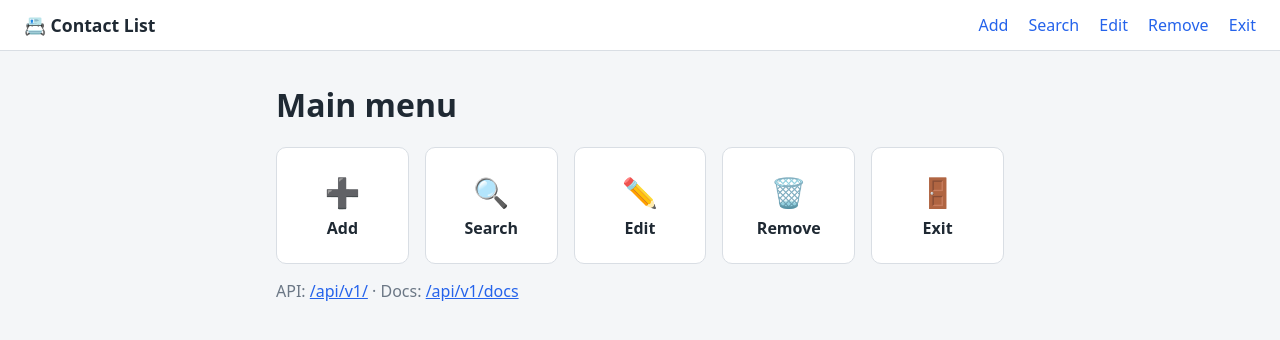
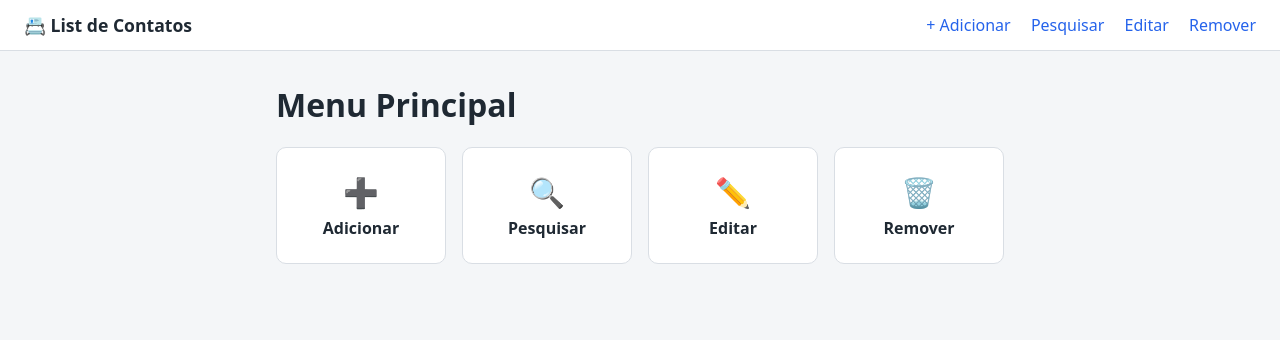
Before and after one commit to Arthur-Ferreira/contact_list, a Django app: template contactlist/contacts/templates/contacts/home.html in a window 1280 px wide. Shown: the top 340 px of the page. Run offline with Django 5.2, Linux system fonts and the light colour scheme; the template is opened without the code that fills it, so the values that code supplies are empty.

Commit message:
Atualização dos templates.

```diff
--- a/contactlist/contacts/templates/contacts/base.html
+++ b/contactlist/contacts/templates/contacts/base.html
@@ -9,13 +9,12 @@
   </head>
   <body>
     <header>
-      <a class="brand" href="{% url 'contacts:home' %}">📇 Contact List</a>
+      <a class="brand" href="{% url 'contacts:home' %}">📇 List de Contatos</a>
       <nav>
-        <a href="{% url 'contacts:add' %}">Add</a>
-        <a href="{% url 'contacts:search' %}">Search</a>
-        <a href="{% url 'contacts:pick_edit' %}">Edit</a>
-        <a href="{% url 'contacts:pick_remove' %}">Remove</a>
-        <a href="{% url 'contacts:exit' %}">Exit</a>
+        <a href="{% url 'contacts:add' %}">+ Adicionar</a>
+        <a href="{% url 'contacts:search' %}">Pesquisar</a>
+        <a href="{% url 'contacts:pick_edit' %}">Editar</a>
+        <a href="{% url 'contacts:pick_remove' %}">Remover</a>
       </nav>
     </header>
     <main>
--- a/contactlist/contacts/templates/contacts/form.html
+++ b/contactlist/contacts/templates/contacts/form.html
@@ -11,8 +11,8 @@
   </div>
   {% endfor %}
   <div class="actions">
+    <a class="btn" href="{% url 'contacts:home' %}">Cancelar</a>
     <button class="btn primary" type="submit">{{ submit }}</button>
-    <a class="btn" href="{% url 'contacts:home' %}">Cancel</a>
   </div>
 </form>
 {% endblock %}
--- a/contactlist/contacts/templates/contacts/home.html
+++ b/contactlist/contacts/templates/contacts/home.html
@@ -1,16 +1,11 @@
 {% extends "contacts/base.html" %} {% block content %}
-<h1>Main menu</h1>
+<h1>Menu Principal</h1>
 <div class="menu">
-  <a class="tile" href="{% url 'contacts:add' %}">➕<span>Add</span></a>
-  <a class="tile" href="{% url 'contacts:search' %}">🔍<span>Search</span></a>
-  <a class="tile" href="{% url 'contacts:pick_edit' %}">✏️<span>Edit</span></a>
+  <a class="tile" href="{% url 'contacts:add' %}">➕<span>Adicionar</span></a>
+  <a class="tile" href="{% url 'contacts:search' %}">🔍<span>Pesquisar</span></a>
+  <a class="tile" href="{% url 'contacts:pick_edit' %}">✏️<span>Editar</span></a>
   <a class="tile" href="{% url 'contacts:pick_remove' %}"
-    >🗑️<span>Remove</span></a
+    >🗑️<span>Remover</span></a
   >
-  <a class="tile" href="{% url 'contacts:exit' %}">🚪<span>Exit</span></a>
 </div>
-<p class="muted">
-  API: <a href="/api/v1/">/api/v1/</a> · Docs:
-  <a href="/api/v1/docs">/api/v1/docs</a>
-</p>
 {% endblock %}
```
Also changed, not shown: contactlist/contacts/templates/contacts/pick.html (+6 -7 lines), contactlist/contacts/templates/contacts/search.html (+10 -10 lines).
